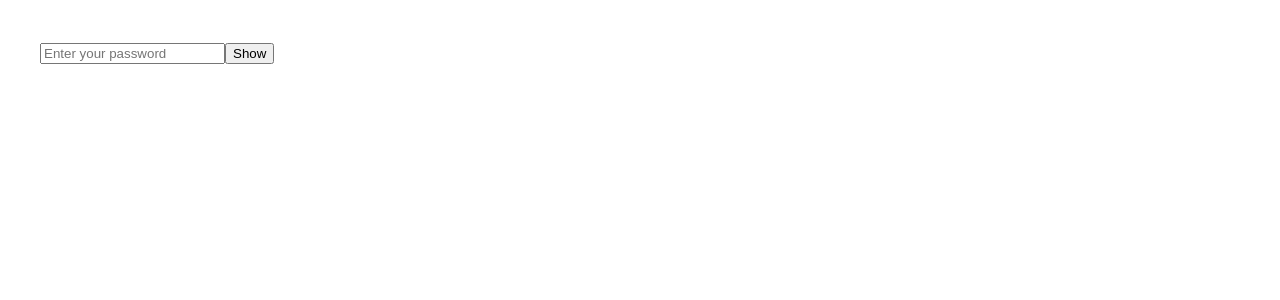
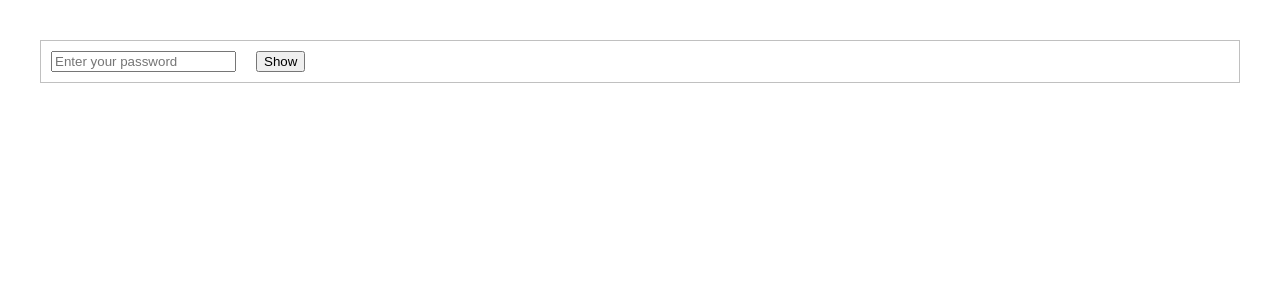
Before and after one commit to devSJ05/ReactMachineCodeInterivew, a React (Vite) app in the folder react-machine-code-prep/: page / in a window 1280 px wide. Shown: the top 300 px of the page. Built offline with nearby package versions, Linux system fonts and the light colour scheme.

Commit message:
feat: added some css to Password input component

```diff
--- /dev/null
+++ b/react-machine-code-prep/src/components/PasswordInput/PasswordInput.css
@@ -0,0 +1,11 @@
+.container{
+    display: flex;
+    border: 1px solid silver;
+}
+.input{
+    margin: 10px;
+}
+
+.button{
+    margin: 10px;
+}
--- a/react-machine-code-prep/src/components/PasswordInput/PasswordInput.tsx
+++ b/react-machine-code-prep/src/components/PasswordInput/PasswordInput.tsx
@@ -4,7 +4,7 @@ Have a button beside the input field to toggle the visibility of the password.
 
 */
 import { useState } from 'react';
-
+import '../PasswordInput/PasswordInput.css';
 const PasswordInput = () => {
   const [showPassword, setShowPassword] = useState(false);
 
```
